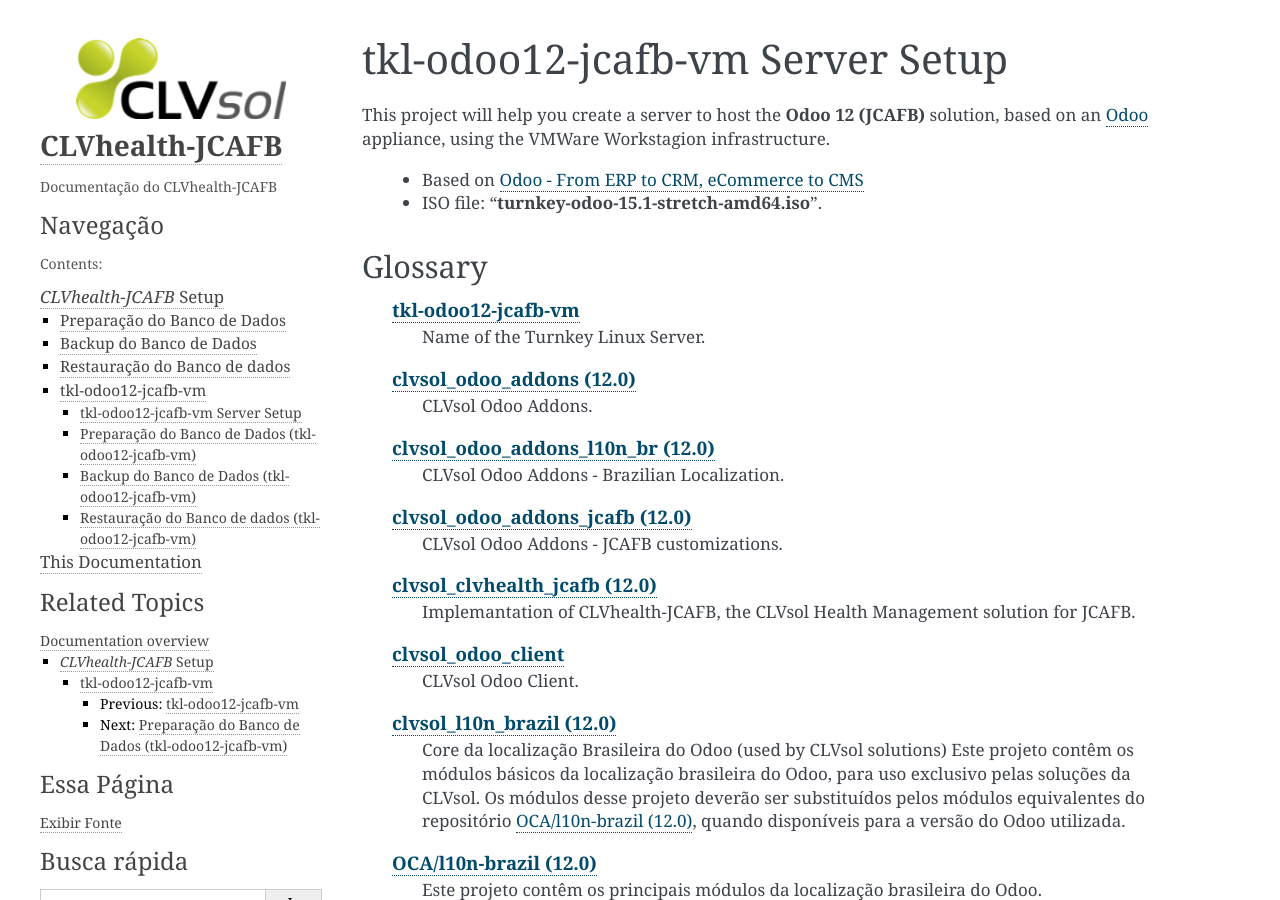
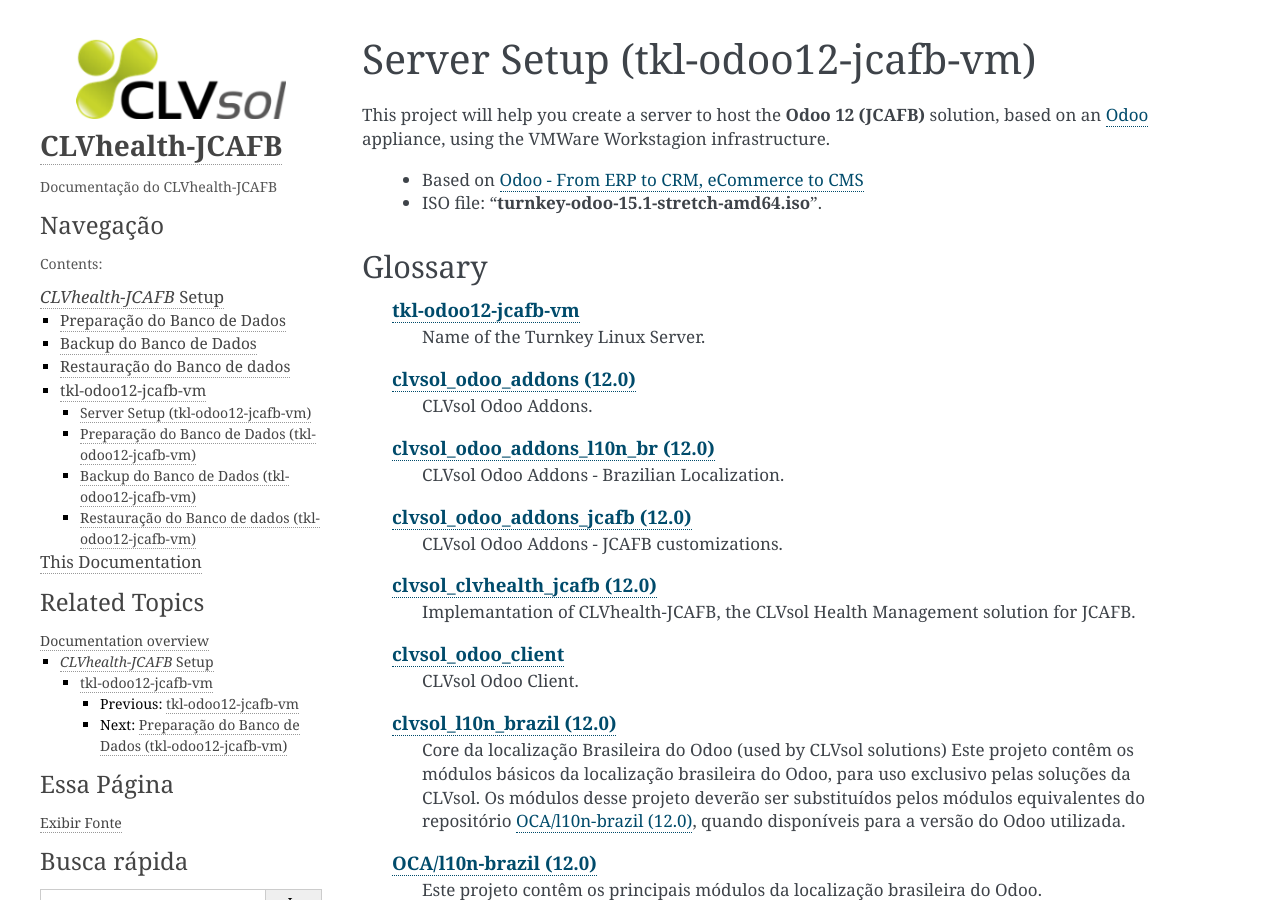
Before and after one commit to CLVsol/clvsol_clvhealth_jcafb_docs, a Sphinx documentation site: the page built from source/setup/tkl_odoo12_jcafb_vm/server_setup.rst, in a window 1280 px wide and 900 px high. Built offline with Sphinx 7.4.7, drawn with Linux system fonts in a browser that asks for light colours.

```diff
--- a/source/setup/index.rst
+++ b/source/setup/index.rst
@@ -9,4 +9,4 @@
    database_setup
    database_backup
    database_restore
-   tkl-odoo12-jcafb-vm/index
+   tkl_odoo12_jcafb_vm/index
--- a/source/setup/tkl-odoo12-jcafb-vm/index.rst
+++ b/source/setup/tkl_odoo12_jcafb_vm/index.rst
@@ -6,7 +6,7 @@ tkl-odoo12-jcafb-vm
    :maxdepth: 2
    :caption: Contents:
 
-   tkl-odoo12-jcafb-vm_setup
+   server_setup
    database_setup
    database_backup
    database_restore
--- a/source/setup/tkl-odoo12-jcafb-vm/tkl-odoo12-jcafb-vm_setup.rst
+++ b/source/setup/tkl_odoo12_jcafb_vm/server_setup.rst
@@ -4,12 +4,12 @@
 
 .. role:: red
 
-.. index:: tkl-odoo12-jcafb-vm Server Setup
+.. index:: Server Setup (tkl-odoo12-jcafb-vm)
 .. index:: Odoo 12.0 Setup
 
-================================
-tkl-odoo12-jcafb-vm Server Setup
-================================
+==================================
+Server Setup (tkl-odoo12-jcafb-vm)
+==================================
 
 This project will help you create a server to host the **Odoo 12 (JCAFB)** solution, based on an `Odoo <https://www.odoo.com/>`_  appliance, using the VMWare Workstagion infrastructure.
 
```
Also changed, not shown: source/setup/tkl_odoo12_jcafb_vm/database_backup.rst (renamed from source/setup/tkl-odoo12-jcafb-vm/database_backup.rst), source/setup/tkl_odoo12_jcafb_vm/database_restore.rst (renamed from source/setup/tkl-odoo12-jcafb-vm/database_restore.rst), source/setup/tkl_odoo12_jcafb_vm/database_setup.rst (renamed from source/setup/tkl-odoo12-jcafb-vm/database_setup.rst).
